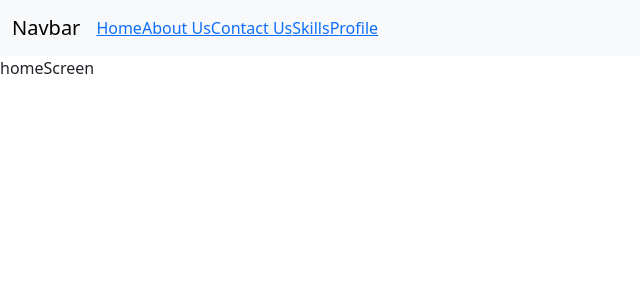
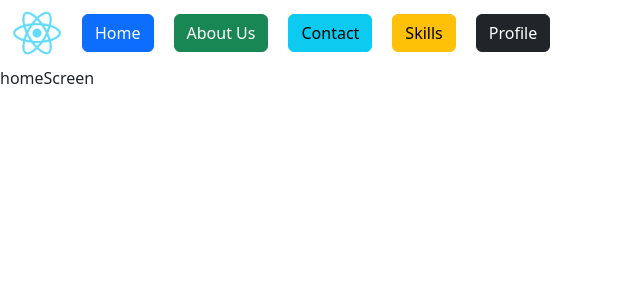
Before and after one commit to kencal20/myportfolio, a React (Create React App) app: page / in a window 1280 px wide. Shown: the top 300 px of the page, without its empty margins (0-640 px from the left). Built offline with nearby package versions, Linux system fonts and the light colour scheme.

Commit message:
changing links to bootstrap buttons

```diff
--- a/src/components/navbar/navbar.jsx
+++ b/src/components/navbar/navbar.jsx
@@ -1,33 +1,30 @@
 import React from 'react'
 import { Link } from 'react-router-dom'
-
+import logo from '../../img/logo512.png'
 export default function Navbar() {
     return (
-        <nav class="navbar navbar-expand-lg bg-body-tertiary">
-            <div class="container-fluid">
-                <a class="navbar-brand" href="#">Navbar</a>
-                <button class="navbar-toggler" type="button" data-bs-toggle="collapse" data-bs-target="#navbarNavDropdown" aria-controls="navbarNavDropdown" aria-expanded="false" aria-label="Toggle navigation">
-                    <span class="navbar-toggler-icon"></span>
-                </button>
-                <div class="collapse navbar-collapse" id="navbarNavDropdown">
-                    <ul class="navbar-nav">
-                        <li class="nav-item">
-
-                            <Link to="/">Home</Link>
+        <nav className="navbar navbar-expand-lg " id="navbar">
+        <div className="container-fluid">
+            <img src={logo} alt="logo" className="logo" id="logo" />
+            <button className="navbar-toggler" type="button" data-bs-toggle="collapse" data-bs-target="#navbarNav" aria-controls="navbarNav" aria-expanded="false" aria-label="Toggle navigation">
+                <span className="navbar-toggler-icon"></span>
+            </button>
+            <div className="collapse navbar-collapse" id="navbarNav">
+                <ul className="navbar-nav">
+                        <li className="nav-item">
+                            <Link className='nav_button btn btn-primary' to="/">Home</Link>
                         </li>
-                        <li class="nav-item">
-                            <Link to="/about">About Us</Link>
+                        <li className="nav-item">
+                            <Link className='nav_button btn btn-success' to="/about">About Us</Link>
                         </li>
-                        <li class="nav-item">
-
-                            <Link to="/contact">Contact Us</Link>
+                        <li className="nav-item">
+                            <Link className='nav_button btn btn-info ' to="/contact">Contact</Link>
                         </li>
-                        <li class="nav-item">
-
-                            <Link to="/skills">Skills</Link>
+                        <li className="nav-item">
+                            <Link className='nav_button btn btn-warning ' to="/skills">Skills</Link>
                         </li>
-                        <li class="nav-item">
-                            <Link to="/profile">Profile</Link>
+                        <li className="nav-item">
+                            <Link className='nav_button btn btn-dark' to="/profile">Profile</Link>
                         </li>
                     </ul>
                 </div>
```
